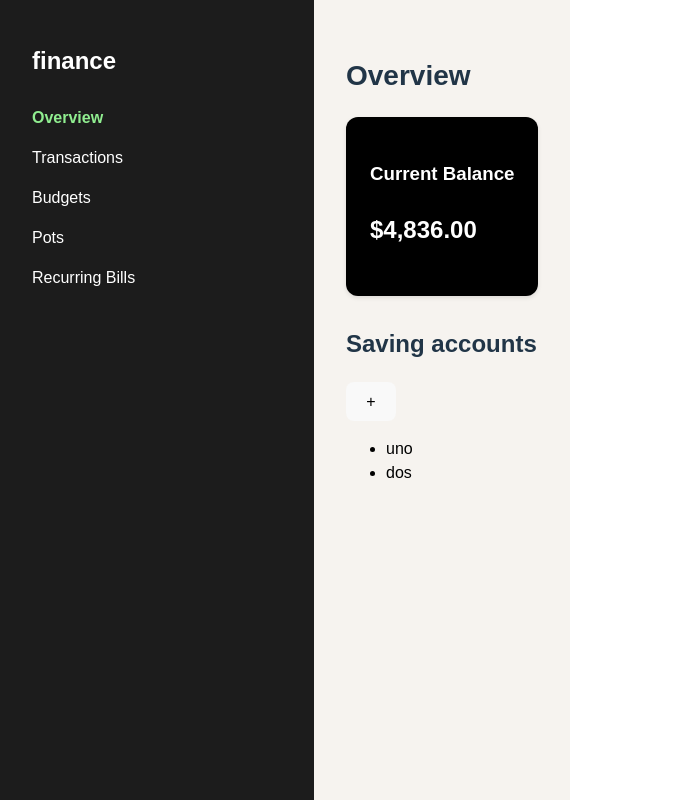
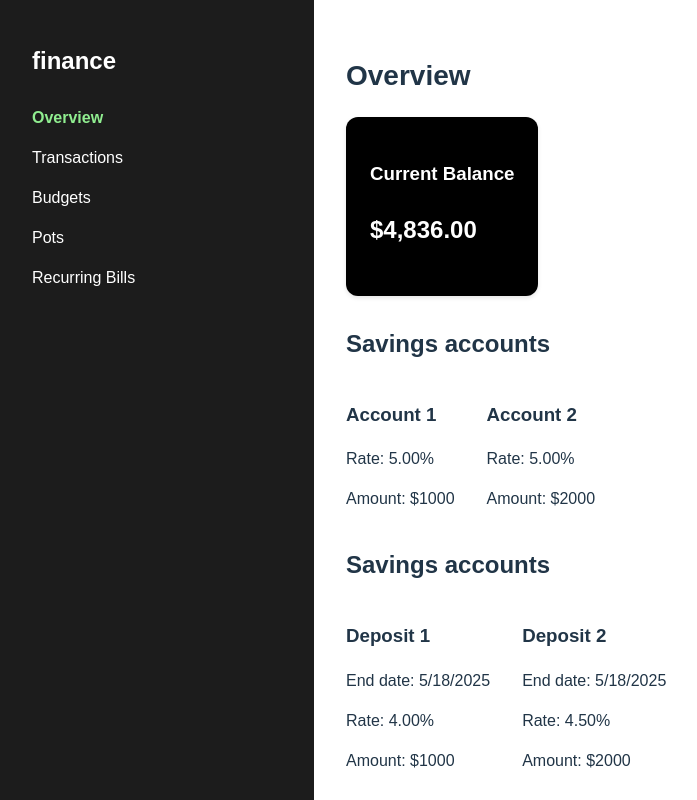
Before and after one commit to Lisowski555/Lisowski-savings-wallet, a React (Vite) app: page / in a window 1280 px wide. Shown: the whole page, without its empty margins (0-697 px from the left). Built offline with nearby package versions, Linux system fonts and the light colour scheme.

Commit message:
add Savings Account and Deposit components

```diff
--- a/src/App.css
+++ b/src/App.css
@@ -2,7 +2,6 @@
   display: flex;
   height: 100vh;
   font-family: sans-serif;
-  background-color: #f6f3ef;
 }
 
 .sidebar {
@@ -32,6 +31,11 @@
   padding: 2rem;
 }
 
+.card-group {
+  display: flex;
+  gap: 2rem;
+}
+
 .card {
   background: darkgrey;
   padding: 1.5rem;
--- a/src/components/Dashboard.tsx
+++ b/src/components/Dashboard.tsx
@@ -1,6 +1,8 @@
-import TypeGroup from "./TypeGroup.tsx";
+import SavingsAccounts from "./SavingAccounts/SavingsAccounts.tsx";
+import SavingsDeposits from "./SavingsDeposits/SavingsDeposits.tsx";
 
 function Dashboard() {
+    // TODO - move Current Balance to separate component
     return (
         <div className="main">
             <h2 style={{ fontSize: '28px', marginBottom: '20px' }}>Overview</h2>
@@ -10,7 +12,8 @@ function Dashboard() {
                     <p style={{ fontSize: '24px', fontWeight: 'bold' }}>$4,836.00</p>
                 </div>
             </div>
-            <TypeGroup typeName={"Saving accounts"}/>
+            <SavingsAccounts />
+            <SavingsDeposits />
         </div>
     );
 }
--- /dev/null
+++ b/src/components/SavingAccounts/SavingsAccount.tsx
@@ -0,0 +1,17 @@
+import {toPercents} from "../../utils/formatters.ts";
+
+export interface SavingsAccountProps {
+    title: string,
+    rate: number,
+    amount: number,
+}
+
+export default function SavingsAccount({title, rate, amount}: SavingsAccountProps) {
+    return (
+        <div>
+            <h3>{title}</h3>
+            <p>Rate: {toPercents(rate)}</p>
+            <p>Amount: ${amount}</p>
+        </div>
+    )
+}
--- /dev/null
+++ b/src/components/SavingAccounts/SavingsAccounts.tsx
@@ -0,0 +1,17 @@
+import SavingsAccount, {type SavingsAccountProps} from "./SavingsAccount.tsx";
+
+export default function SavingsAccounts() {
+    const accounts: SavingsAccountProps[] = [
+        {title: "Account 1", rate: 0.05, amount: 1000},
+        {title: "Account 2", rate: 0.05, amount: 2000},
+    ]
+
+    return (
+        <div>
+            <h2>Savings accounts</h2>
+            <div className="card-group">
+                {accounts.map(account => (<SavingsAccount {...account}/>))}
+            </div>
+        </div>
+    )
+}
--- /dev/null
+++ b/src/components/SavingsDeposits/SavingsDeposit.tsx
@@ -0,0 +1,19 @@
+import {toPercents} from "../../utils/formatters.ts";
+
+export interface SavingsDepositProps {
+    title: string,
+    endDate: Date,
+    rate: number,
+    amount: number,
+}
+
+export default function SavingsDeposit({title, endDate, rate, amount}: SavingsDepositProps) {
+    return (
+        <div>
+            <h3>{title}</h3>
+            <p>End date: {endDate.toLocaleDateString()}</p>
+            <p>Rate: {toPercents(rate)}</p>
+            <p>Amount: ${amount}</p>
+        </div>
+    )
+}
--- /dev/null
+++ b/src/components/SavingsDeposits/SavingsDeposits.tsx
@@ -0,0 +1,17 @@
+import SavingsDeposit, {type SavingsDepositProps} from "./SavingsDeposit.tsx";
+
+export default function SavingsDeposits() {
+    const deposits: SavingsDepositProps[] = [
+        {title: "Deposit 1", endDate: new Date(), rate: 0.04, amount: 1000},
+        {title: "Deposit 2", endDate: new Date(), rate: 0.045, amount: 2000},
+    ]
+
+    return (
+        <div>
+            <h2>Savings accounts</h2>
+            <div className="card-group">
+                {deposits.map(deposit => (<SavingsDeposit {...deposit}/>))}
+            </div>
+        </div>
+    )
+}
--- /dev/null
+++ b/src/utils/formatters.ts
@@ -0,0 +1,4 @@
+
+export function toPercents(amount: number) {
+    return `${(amount * 100).toFixed(2)}%`;
+}
```
Also changed, not shown: src/components/SavingsAccounts.tsx (deleted, +0 -16 lines), src/components/SavingsDeposits.tsx (deleted).
